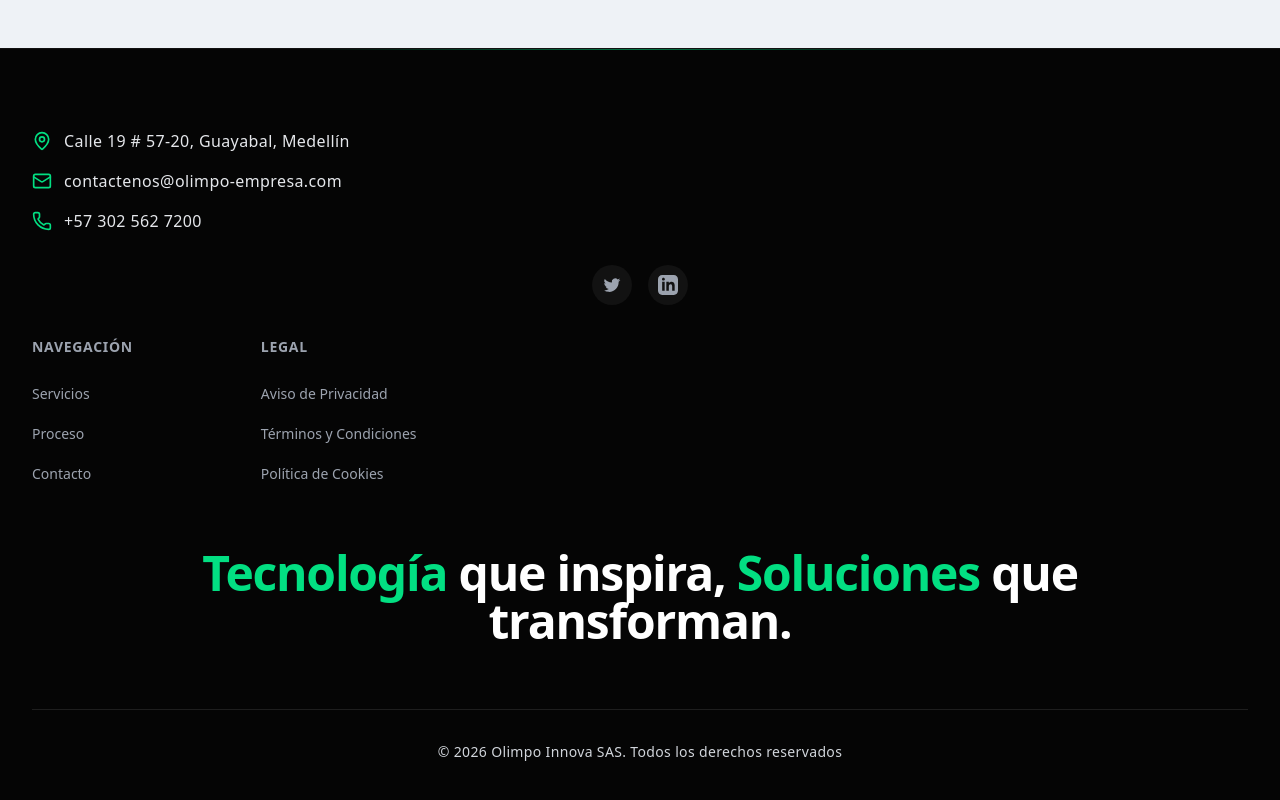
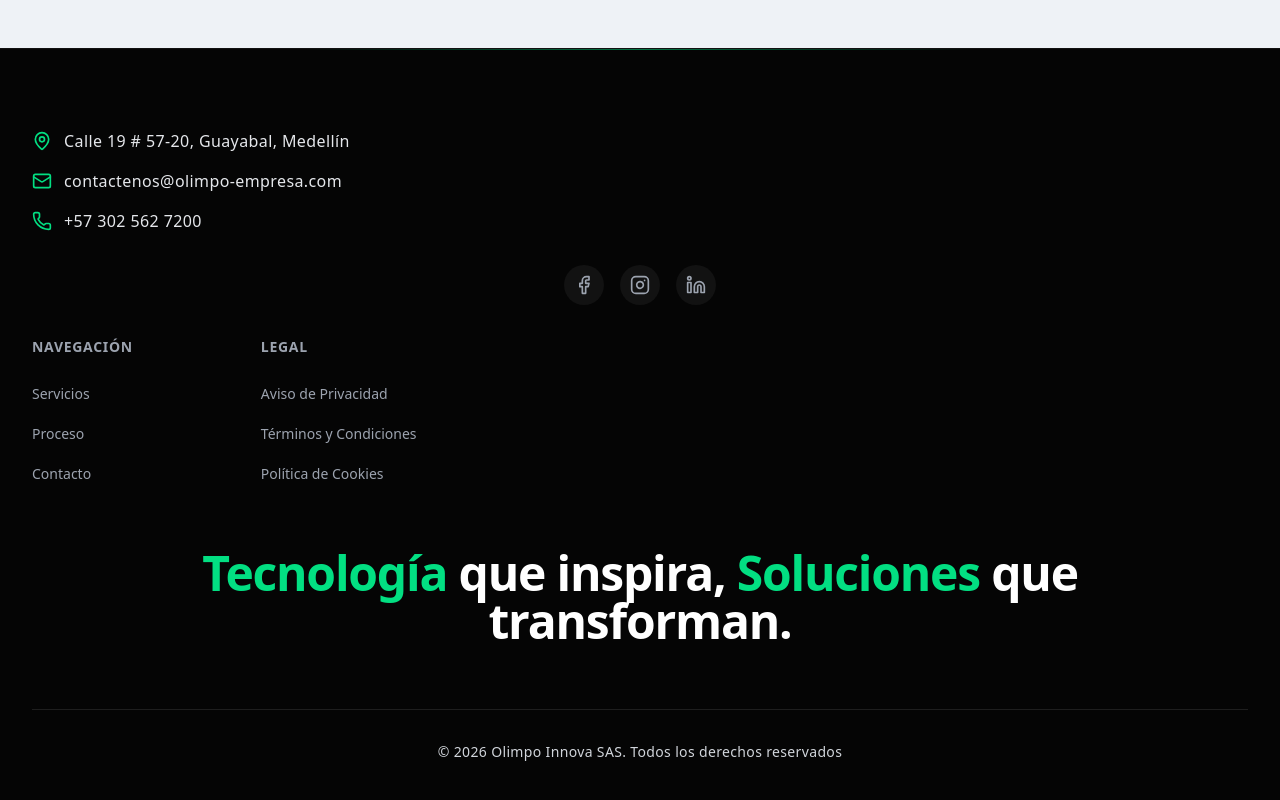
Before and after one commit to Gioser1/pagina-negocios, a React (Vite) app: page / in a window 1280 px wide. Shown: the part 3705-4505 px from the top of the page. Built offline with nearby package versions, Linux system fonts and the light colour scheme.

Commit message:
fix: update social media links and icons in footer

```diff
--- a/src/components/Footer.jsx
+++ b/src/components/Footer.jsx
@@ -1,6 +1,6 @@
 import { motion } from "framer-motion";
 import { Link } from "react-router-dom";
-import { MapPin, Mail, Phone } from "lucide-react";
+import { MapPin, Mail, Phone, Facebook, Linkedin, Instagram } from "lucide-react";
 import { navLinks, legalLinks } from "../data/navData";
 
 const Footer = () => {
@@ -49,20 +49,35 @@ const Footer = () => {
                             <motion.a
                                 whileHover={{ y: -5, backgroundColor: "#02DF82", color: "#0a192f" }}
                                 transition={{ duration: 0.2 }}
-                                href="#"
+                                href="https://www.facebook.com/people/Olimpo-Innova/61587587151310/"
+                                target="_blank"
+                                rel="noopener noreferrer"
                                 className="w-10 h-10 rounded-full bg-white/5 text-gray-400 flex items-center justify-center transition-colors"
                             >
-                                <span className="sr-only">Twitter</span>
-                                <svg className="w-5 h-5" fill="currentColor" viewBox="0 0 24 24" aria-hidden="true"><path d="M8.29 20.251c7.547 0 11.675-6.253 11.675-11.675 0-.178 0-.355-.012-.53A8.348 8.348 0 0022 5.92a8.19 8.19 0 01-2.357.646 4.118 4.118 0 001.804-2.27 8.224 8.224 0 01-2.605.996 4.107 4.107 0 00-6.993 3.743 11.65 11.65 0 01-8.457-4.287 4.106 4.106 0 001.27 5.477A4.072 4.072 0 012.8 9.713v.052a4.105 4.105 0 003.292 4.022 4.095 4.095 0 01-1.853.07 4.108 4.108 0 003.834 2.85A8.233 8.233 0 012 18.407a11.616 11.616 0 006.29 1.84" /></svg>
+                                <span className="sr-only">Facebook</span>
+                                <Facebook className="w-5 h-5" />
                             </motion.a>
                             <motion.a
                                 whileHover={{ y: -5, backgroundColor: "#02DF82", color: "#0a192f" }}
                                 transition={{ duration: 0.2 }}
-                                href="#"
+                                href="https://www.instagram.com/olimpoinnova/"
+                                target="_blank"
+                                rel="noopener noreferrer"
+                                className="w-10 h-10 rounded-full bg-white/5 text-gray-400 flex items-center justify-center transition-colors"
+                            >
+                                <span className="sr-only">Instagram</span>
+                                <Instagram className="w-5 h-5" />
+                            </motion.a>
+                            <motion.a
+                                whileHover={{ y: -5, backgroundColor: "#02DF82", color: "#0a192f" }}
+                                transition={{ duration: 0.2 }}
+                                href="https://linkedin.com/company/olimpo-innova/"
+                                target="_blank"
+                                rel="noopener noreferrer"
                                 className="w-10 h-10 rounded-full bg-white/5 text-gray-400 flex items-center justify-center transition-colors"
                             >
                                 <span className="sr-only">LinkedIn</span>
-                                <svg className="w-5 h-5" fill="currentColor" viewBox="0 0 24 24" aria-hidden="true"><path fillRule="evenodd" d="M19 0h-14c-2.761 0-5 2.239-5 5v14c0 2.761 2.239 5 5 5h14c2.762 0 5-2.239 5-5v-14c0-2.761-2.238-5-5-5zm-11 19h-3v-11h3v11zm-1.5-12.268c-.966 0-1.75-.79-1.75-1.764s.784-1.764 1.75-1.764 1.75.79 1.75 1.764-.783 1.764-1.75 1.764zm13.5 12.268h-3v-5.604c0-3.368-4-3.113-4 0v5.604h-3v-11h3v1.765c1.396-2.586 7-2.777 7 2.476v6.759z" clipRule="evenodd" /></svg>
+                                <Linkedin className="w-5 h-5" />
                             </motion.a>
                         </div>
                     </motion.div>
```
